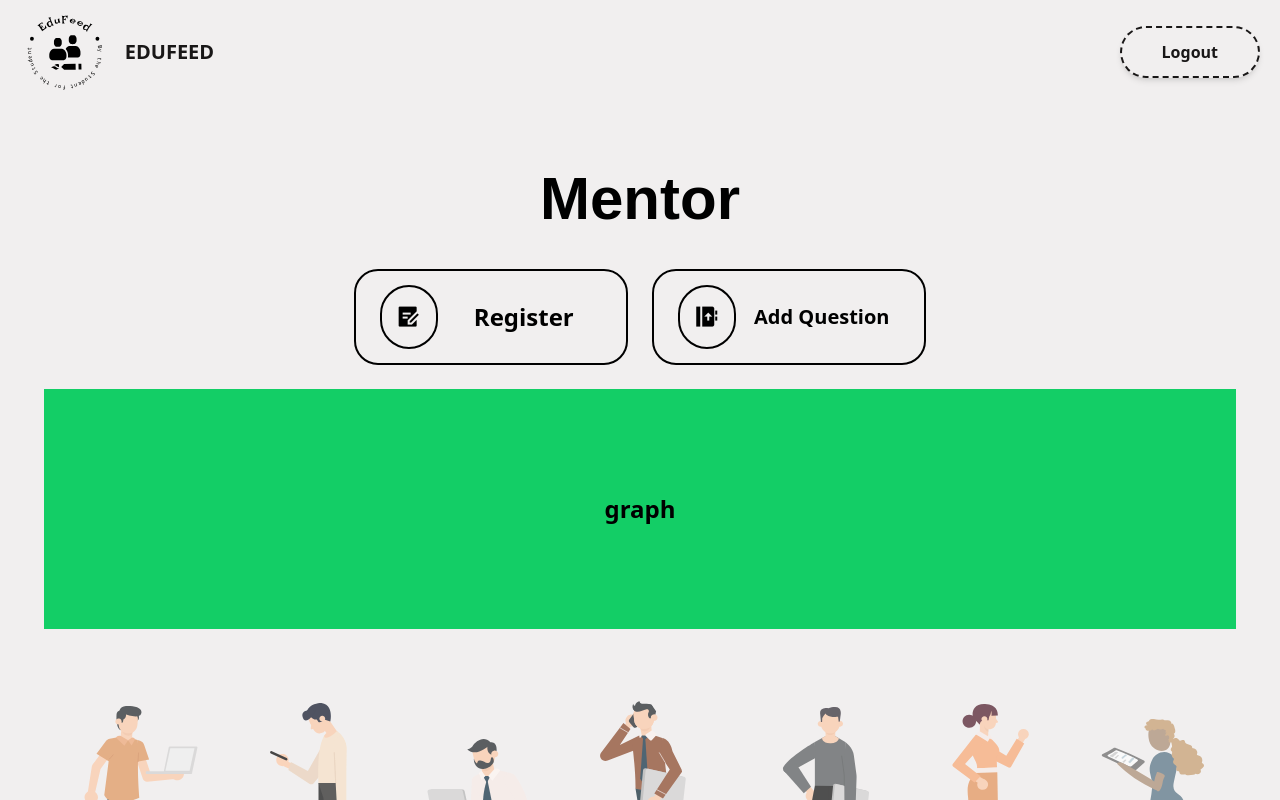
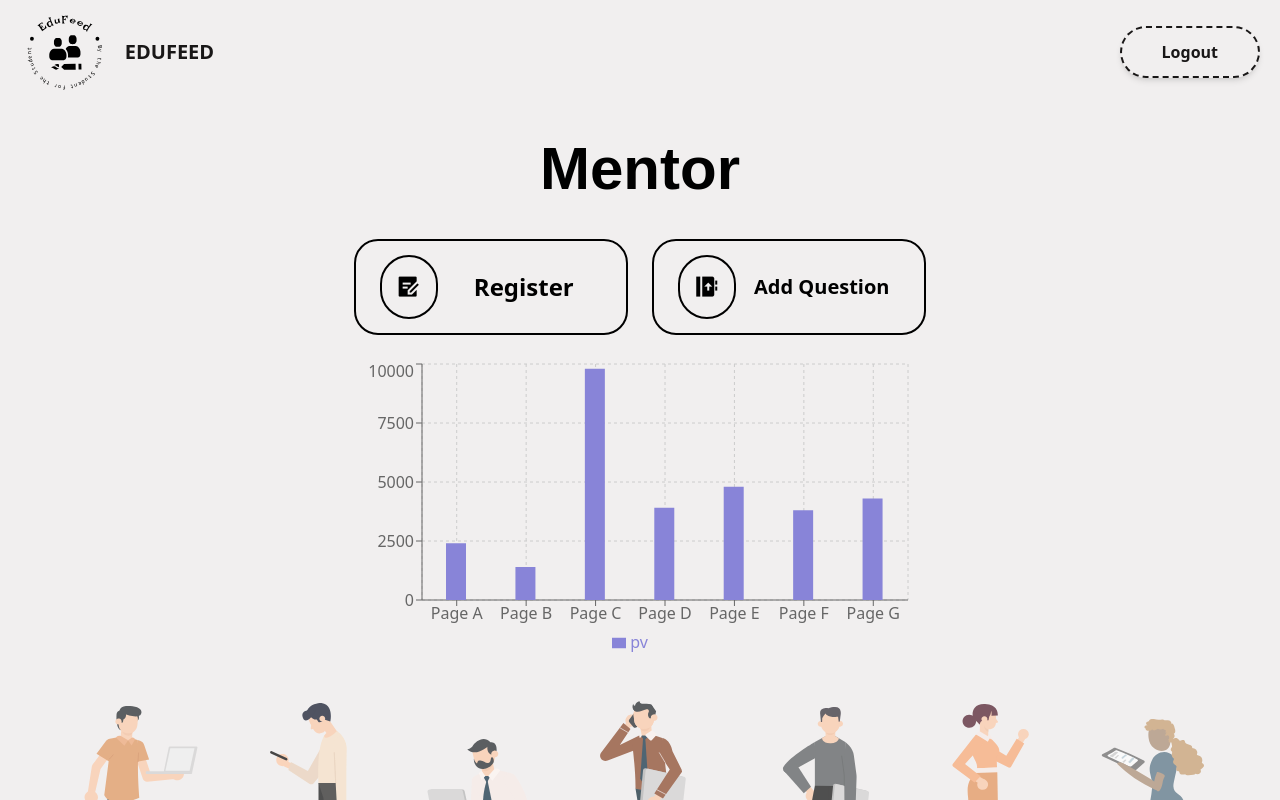
Before and after one commit to Patil5913/EduFeed-Client, a React (Vite) app: page /mentor in a window 1280 px wide. Built offline with nearby package versions, Linux system fonts and the light colour scheme; a web font is replaced by a local one.

Commit message:
mentor graph

```diff
--- a/src/Pages/Mentor/Mentor.jsx
+++ b/src/Pages/Mentor/Mentor.jsx
@@ -1,5 +1,40 @@
 import React from "react";
 import { NavLink } from "react-router-dom";
+import {
+  BarChart,
+  Bar,
+  XAxis,
+  YAxis,
+  CartesianGrid,
+  Tooltip,
+  Legend,
+  ResponsiveContainer
+} from 'recharts';
+
+const data = [
+  { name: 'Page A', uv: 4000, pv: 2400, amt: 2400 },
+  { name: 'Page B', uv: 3000, pv: 1398, amt: 2210 },
+  { name: 'Page C', uv: 2000, pv: 9800, amt: 2290 },
+  { name: 'Page D', uv: 2780, pv: 3908, amt: 2000 },
+  { name: 'Page E', uv: 1890, pv: 4800, amt: 2181 },
+  { name: 'Page F', uv: 2390, pv: 3800, amt: 2500 },
+  { name: 'Page G', uv: 3490, pv: 4300, amt: 2100 },
+];
+
+const CustomTooltip = ({ active, payload, label }) => {
+  if (active && payload && payload.length) {
+    return (
+      <div className="custom-tooltip">
+        <p className="label">{`${label} : ${payload[0].value}`}</p>
+        {/* Assuming getIntroOfPage is defined elsewhere */}
+        {/* <p className="intro">{getIntroOfPage(label)}</p> */}
+        <p className="desc">Anything you want can be displayed here.</p>
+      </div>
+    );
+  }
+  return null;
+};
+
 const Mentor = () => {
   return (
     <div className="p-4 md:p-6 overflow-hidden ">
@@ -7,7 +42,7 @@ const Mentor = () => {
         Mentor
       </h1>
       <div className="flex-grow p-6 overflow-auto bg-gray-200 items-center flex justify-center">
-      <div class="grid grid-cols-1 md:grid-cols-2 gap-6 w-full md:w-3/4 xl:w-1/2">
+        <div className="grid grid-cols-1 md:grid-cols-2 gap-6 w-full md:w-3/4 xl:w-1/2">
           <NavLink
             to="/register"
             className="h-24 border-2 border-gray-300 rounded-3xl flex items-center p-4 md:p-6"
@@ -31,11 +66,25 @@ const Mentor = () => {
           </NavLink>
         </div>
       </div>
-    <div className="w-full h-[15rem]  flex justify-center items-center text-2xl font-bold bg-green">
-      graph
+      <div className="w-full md:w-3/4 xl:w-1/2 mx-auto">
+        <ResponsiveContainer width="100%" height={300}>
+          <BarChart
+            width={500}
+            height={300}
+            data={data}
+            margin={{ top: 5, right: 30, left: 20, bottom: 5 }}
+          >
+            <CartesianGrid strokeDasharray="3 3" />
+            <XAxis dataKey="name" />
+            <YAxis />
+            <Tooltip content={<CustomTooltip />} isAnimationActive={false} />
+            <Legend />
+            <Bar dataKey="pv" barSize={20} fill="#8884d8" />
+          </BarChart>
+        </ResponsiveContainer>
       </div>
     </div>
-  )
-}
+  );
+};
 
-export default Mentor
+export default Mentor;
```
Lines whose indentation alone changed are shown as unchanged.
